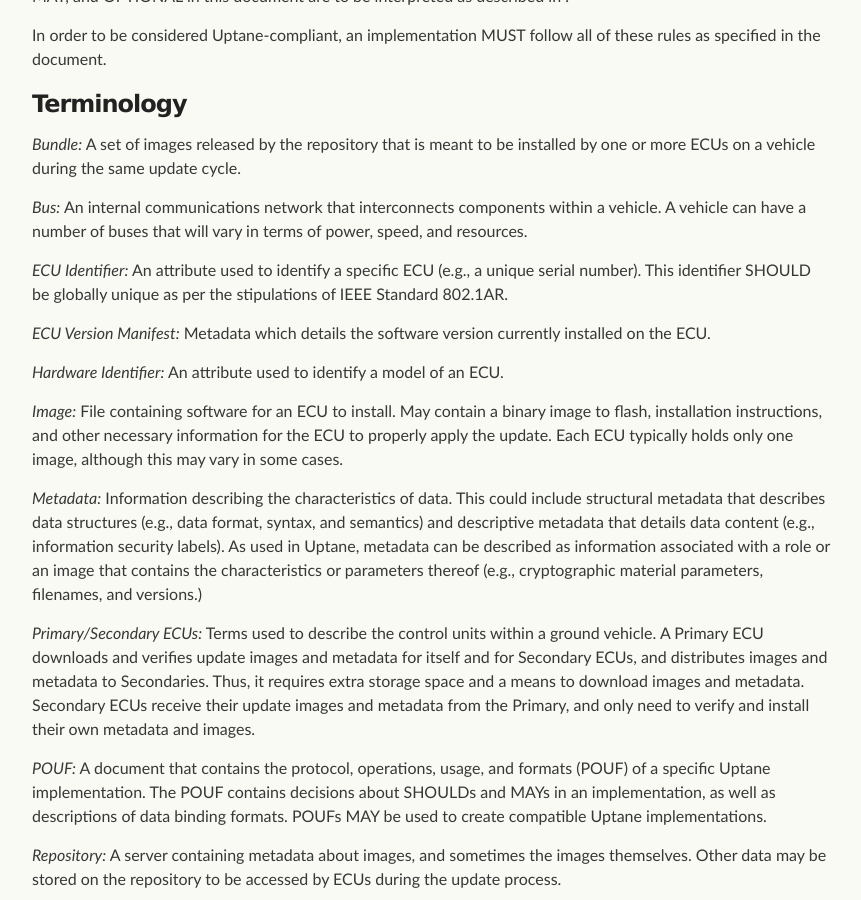
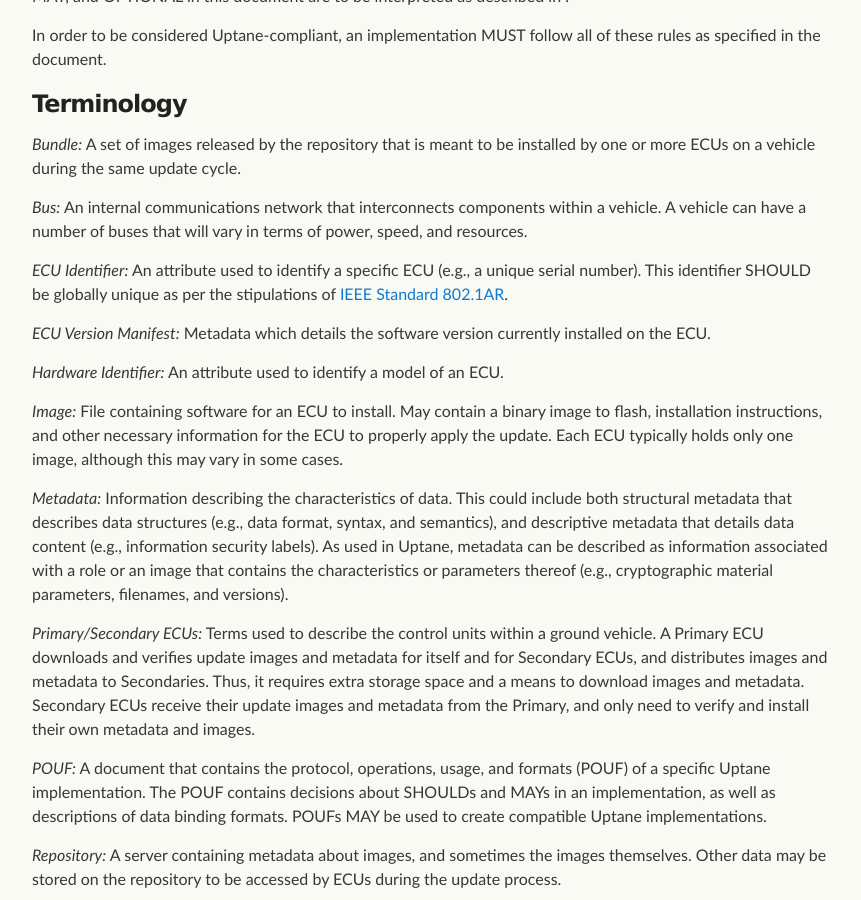
Before and after one commit to uptane/deployment-considerations, a Jekyll site: the page built from glossary.md, in a window 1280 px wide and 900 px high, scrolled down 397 px. Shown: the whole window, without its empty margins (208-1069 px from the left). Built offline with Jekyll 4.4.1, drawn with Linux system fonts in a browser that asks for light colours; our own code applies the rules of GitHub Pages for plain Markdown files.

Commit message:
review edits

```diff
--- a/glossary.md
+++ b/glossary.md
@@ -17,7 +17,7 @@ In order to be considered Uptane-compliant, an implementation MUST follow all of
 
 *Bus:* An internal communications network that interconnects components within a vehicle. A vehicle can have a number of buses that will vary in terms of power, speed, and resources.
 
-*ECU Identifier:* An attribute used to identify a specific ECU (e.g., a unique serial number). This identifier SHOULD be globally unique as per the stipulations of IEEE Standard 802.1AR.
+*ECU Identifier:* An attribute used to identify a specific ECU (e.g., a unique serial number). This identifier SHOULD be globally unique as per the stipulations of [IEEE Standard 802.1AR](https://1.ieee802.org/security/802-1ar/).
 
 *ECU Version Manifest:* Metadata which details the software version currently installed on the ECU.
 
@@ -25,7 +25,7 @@ In order to be considered Uptane-compliant, an implementation MUST follow all of
 
 *Image:* File containing software for an ECU to install. May contain a binary image to flash, installation instructions, and other necessary information for the ECU to properly apply the update. Each ECU typically holds only one image, although this may vary in some cases.
 
-*Metadata:* Information describing the characteristics of data. This could include structural metadata that describes data structures (e.g., data format, syntax, and semantics) and descriptive metadata that details data content (e.g., information security labels). As used in Uptane, metadata can be described as information associated with a role or an image that contains the characteristics or parameters thereof (e.g., cryptographic material parameters, filenames, and versions.)
+*Metadata:* Information describing the characteristics of data. This could include both structural metadata that describes data structures (e.g., data format, syntax, and semantics), and descriptive metadata that details data content (e.g., information security labels). As used in Uptane, metadata can be described as information associated with a role or an image that contains the characteristics or parameters thereof (e.g., cryptographic material parameters, filenames, and versions).
 
 *Primary/Secondary ECUs:* Terms used to describe the control units within a ground vehicle. A Primary ECU downloads and verifies update images and metadata for itself and for Secondary ECUs, and distributes images and metadata to Secondaries. Thus, it requires extra storage space and a means to download images and metadata. Secondary ECUs receive their update images and metadata from the Primary, and only need to verify and install their own metadata and images.
 
```
